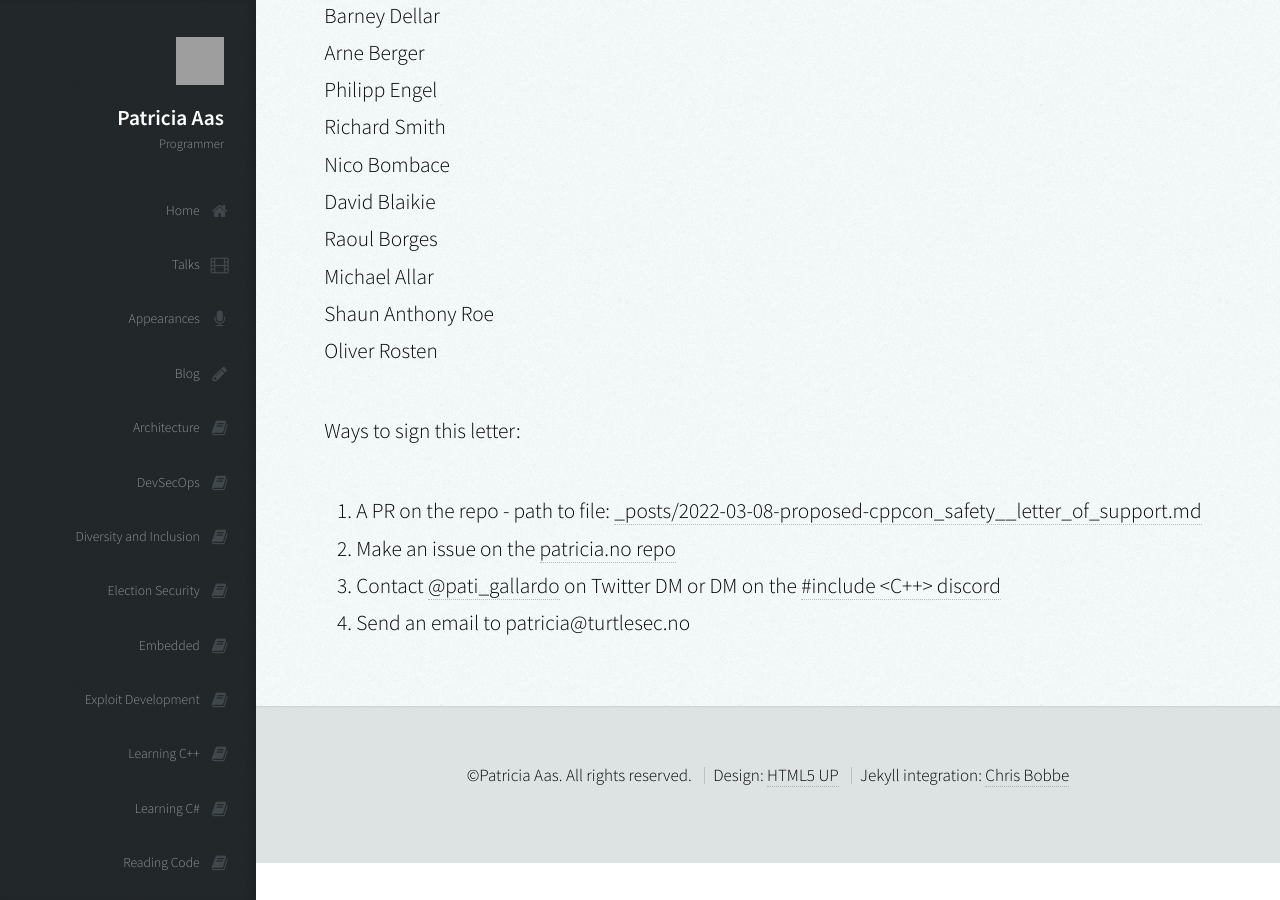
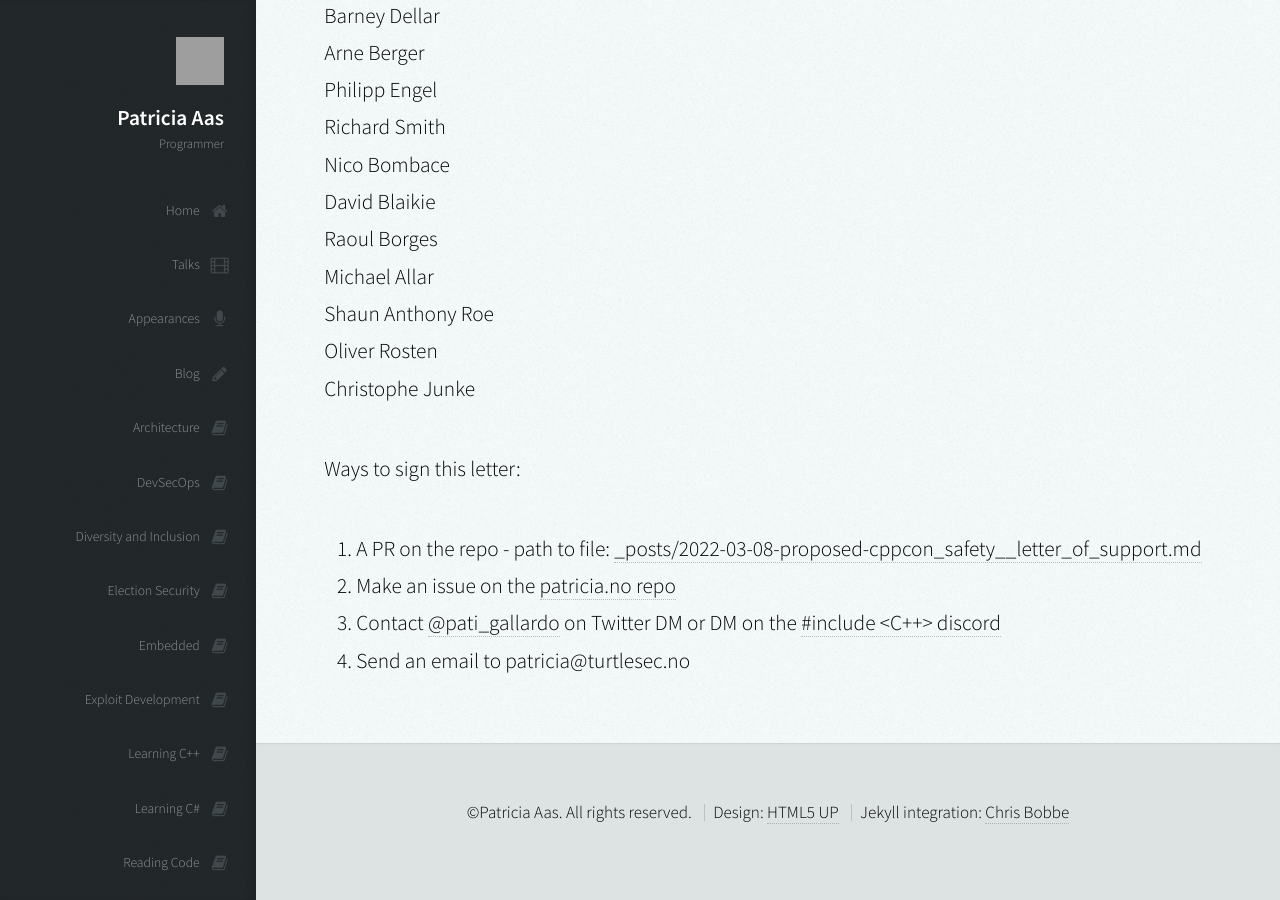
Before and after one commit to patricia-gallardo/patricia-gallardo.github.io, a Jekyll site: the page built from _posts/2022-03-08-proposed-cppcon_safety__letter_of_support.md, in a window 1280 px wide and 900 px high, scrolled down 10786 px. Built offline with Jekyll 4.4.1, drawn with Linux system fonts in a browser that asks for light colours; nearby versions of some CDN libraries; grey boxes are pictures that could not be loaded.

Commit message:
Signature

```diff
--- a/_posts/2022-03-08-proposed-cppcon_safety__letter_of_support.md
+++ b/_posts/2022-03-08-proposed-cppcon_safety__letter_of_support.md
@@ -298,6 +298,7 @@ Raoul Borges <br>
 Michael Allar <br>
 Shaun Anthony Roe <br>
 Oliver Rosten <br>
+Christophe Junke <br>
 
 Ways to sign this letter:
 1. A PR on the repo - path to file: [_posts/2022-03-08-proposed-cppcon_safety__letter_of_support.md][4]
```
